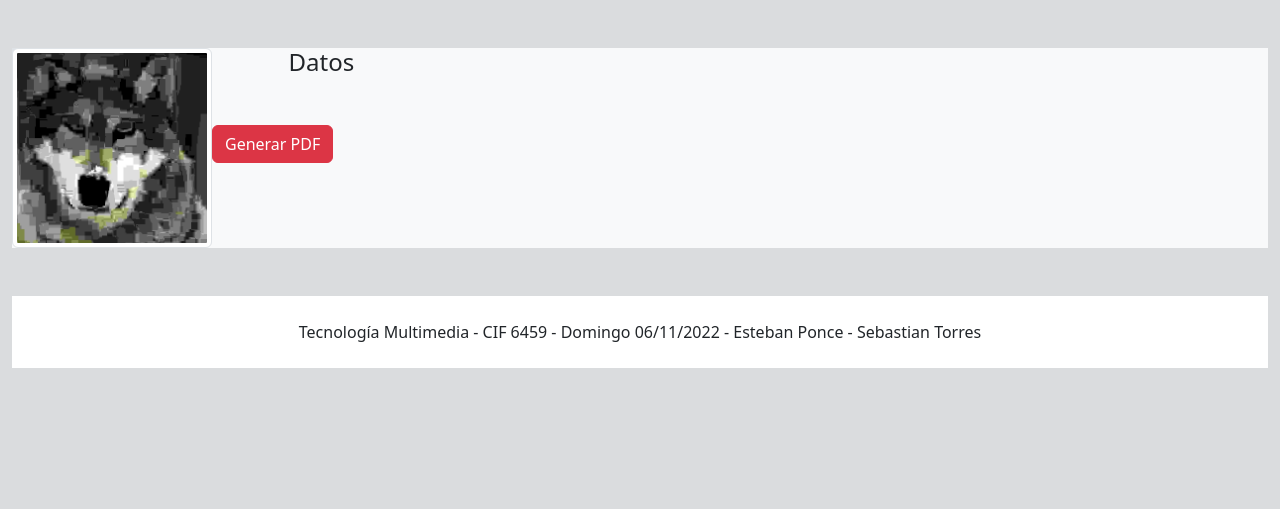
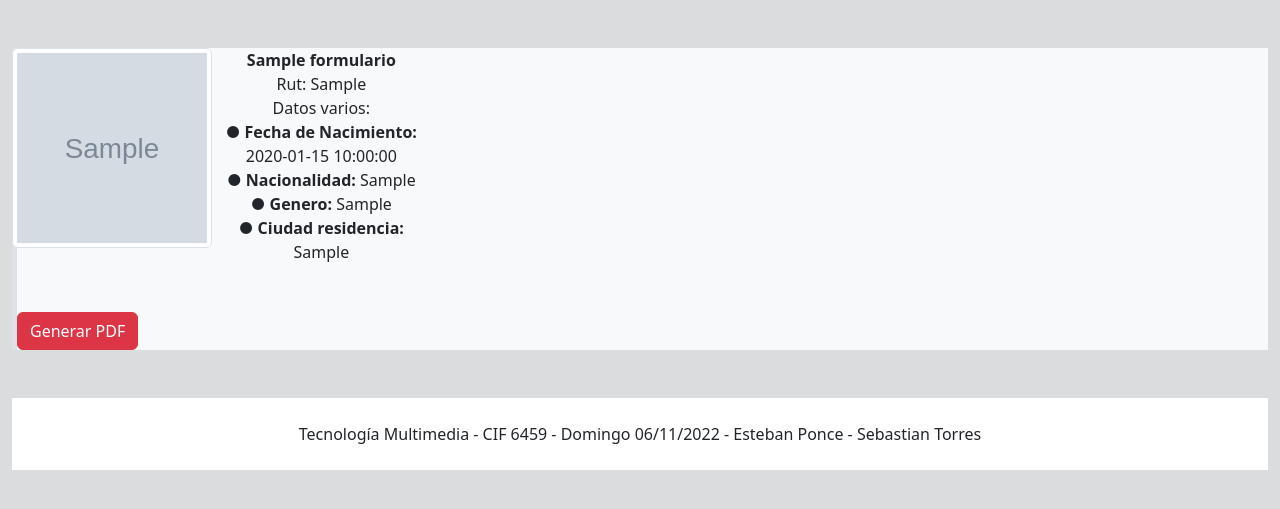
Before and after one commit to HatiBerg/multimedia-prueba-2, a PHP site: page /multimedia-prueba-2/pagina3.php?id=1 in a window 1280 px wide. Shown: the part 72-581 px from the top of the page. Run offline with PHP 8.4, Linux system fonts and the light colour scheme; tables that the repository leaves empty or names only in its code hold one stand-in row (values such as "Sample post"); grey boxes marked "Sample" are stand-in pictures.

Commit message:
perfil listo

```diff
--- a/pagina3.php
+++ b/pagina3.php
@@ -1,3 +1,19 @@
+<?php
+ob_start();
+
+$nombres = "Esteban Adolfo";
+$apellidos = "Ponce Lira";
+$rut = "12345678-9";
+$fechaNac = "08-06-1990";
+$nacionalidad = "Canadiense";
+$genero = "Hombre";
+$cuidadRes = "Valparaiso";
+
+$host = "localhost";
+$user = "root";
+$pass = "";
+$db = "bd_prueba_2";
+?>
 <!DOCTYPE html>
 <html lang="en">
 
@@ -43,17 +59,53 @@
                 $pass = "";
                 $db = "bd_prueba_2";
 
+
                 $conexion = mysqli_connect($host, $user, $pass, $db);
-                $consulta = "SELECT * FROM formulario";
+                $id = $_GET ['id'];
+                $consulta = "SELECT * FROM formulario WHERE id = '$id'" ;
                 $resultado = mysqli_query($conexion, $consulta);
 
-                while ($mostrar = mysqli_fetch_array($resultado))
+                 $mostrar = mysqli_fetch_array($resultado);
+                    echo "<img src='".$mostrar['url_foto']."' class='rounded float-start img-thumbnail' style='width:200px; height:200px'>";
+
+
+
+
                 ?>
-                <img src="img/perfil/Hatiderp.png" class="rounded float-start img-thumbnail" style="width:200px; height:200px">
+
 
                 <div class="col-4 bg-light border-start border-5">
+                <div id="wrapper">
+        <div id="main">
+            <div id="containerTop">
+                <div id="rowTop1">
+                    <div id="foto">
+                        <!--<img src="/img/perfil/Hatiderp.png" id="imgPerfil">-->
+                    </div>
+                    <div id="info">
+                        <div id="infoTop">
+                            <?php
+                            echo "<b>".$mostrar['nombres']."</b>";
+                            ?>
+                        </div>
+                        <div id="infoBottom">
+                            <?php
+                            echo "Rut: " .$mostrar['rut'];
+                            ?>
+                        </div>
+                    </div>
+                </div>
+                <div id="rowTop2">
+                    <?php
+                    echo "Datos varios:";
+                    echo "<br>● <b>Fecha de Nacimiento: </b>" . $mostrar['fecha_nac'];
+                    echo "<br>● <b>Nacionalidad: </b>" . $mostrar['nacionalidad'];
+                    echo "<br>● <b>Genero: </b>" . $mostrar['genero'];
+                    echo "<br>● <b>Ciudad residencia: </b>" . $mostrar['ciudad_res'];
+                    ?>
+                </div>
                 <h4>
-                    Datos
+
                 </h4>
 
                 <div class="d-flex flex-row mt-5">
```
Also changed, not shown: pagina2.php (+6 -1 lines).
